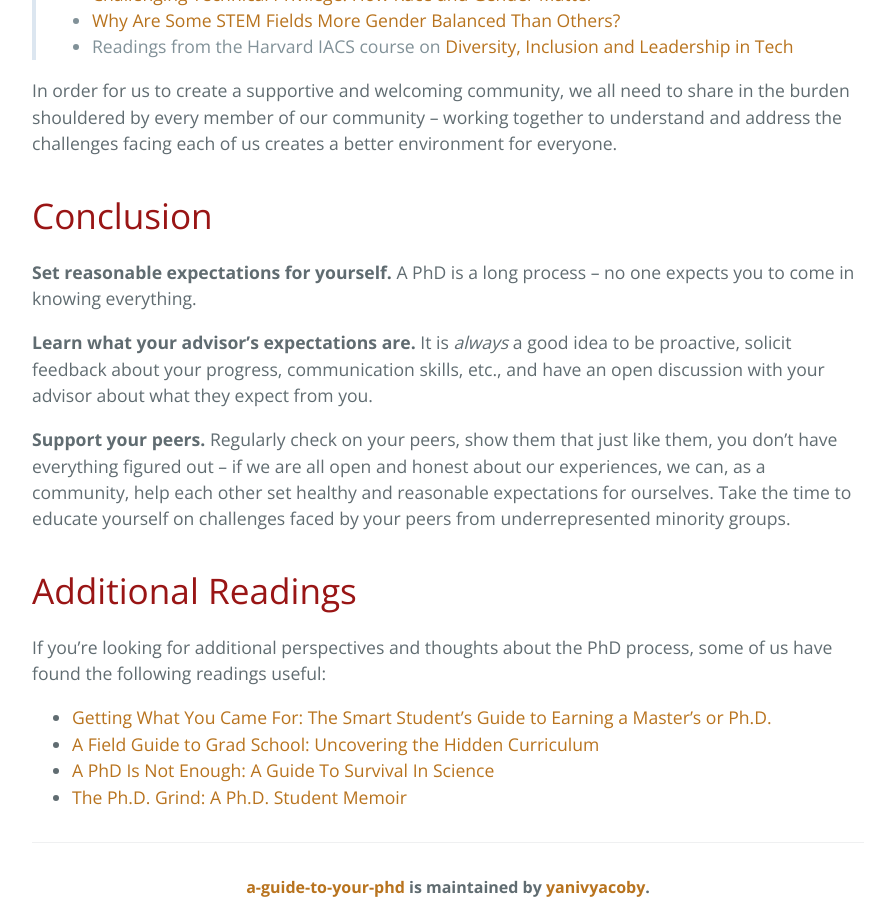
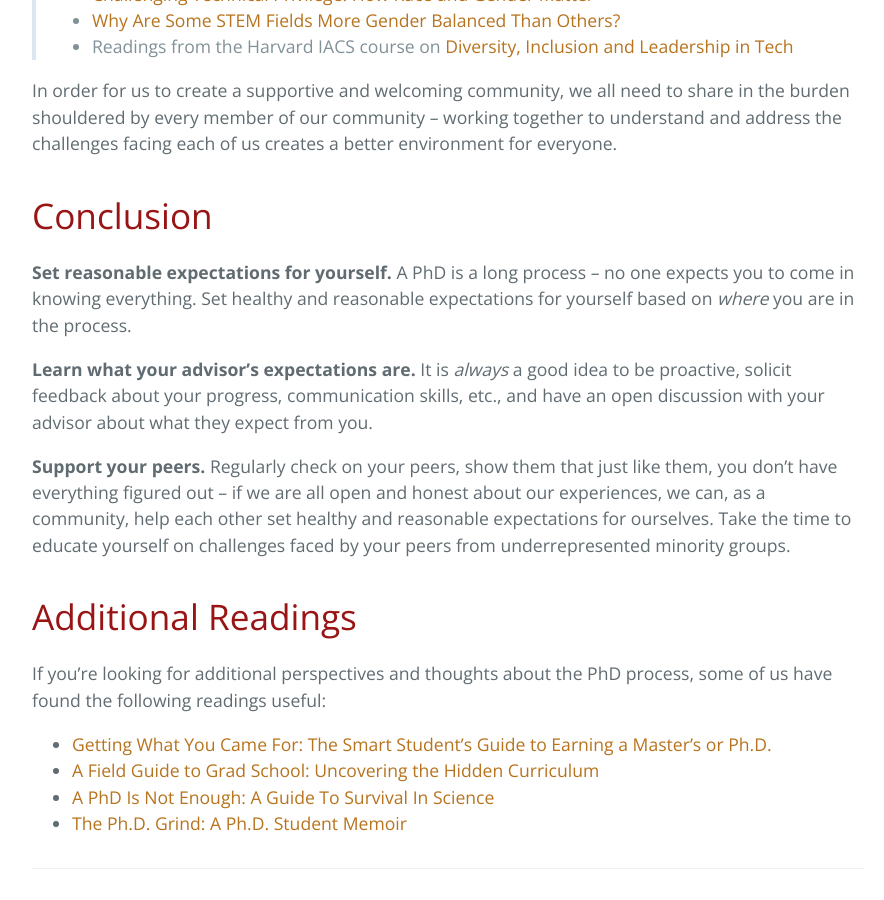
Before and after one commit to yanivyacoby/a-guide-to-your-phd, a Jekyll site: the page built from guide.md, in a window 1280 px wide and 900 px high, scrolled down 13159 px. Shown: the whole window, without its empty margins (192-1076 px from the left). Built offline with Jekyll 4.4.1, drawn with Linux system fonts in a browser that asks for light colours.

Commit message:
Update guide.md

```diff
--- a/guide.md
+++ b/guide.md
@@ -414,6 +414,7 @@ In order for us to create a supportive and welcoming community, we all need to s
 
 **Set reasonable expectations for yourself.**
 A PhD is a long process -- no one expects you to come in knowing everything.
+Set healthy and reasonable expectations for yourself based on _where_ you are in the process.
 
 **Learn what your advisor's expectations are.**
 It is _always_ a good idea to be proactive, solicit feedback about your progress, communication skills, etc.,
```
